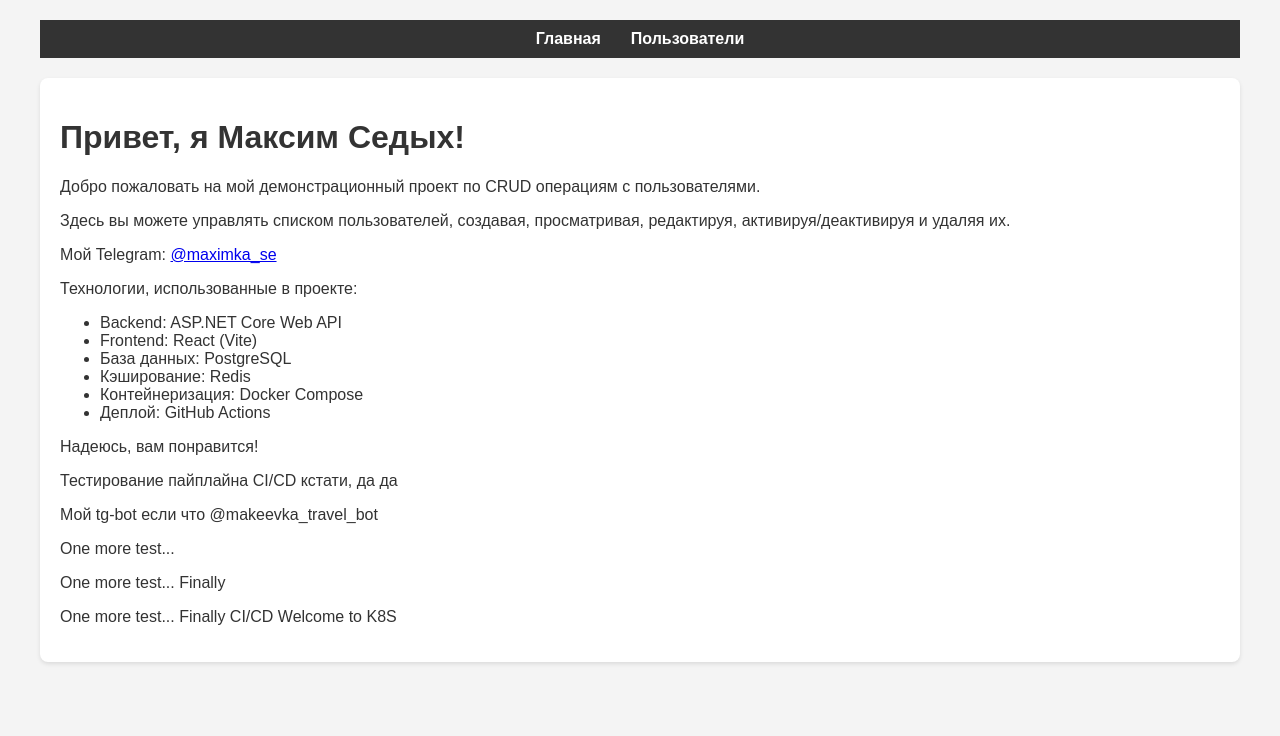
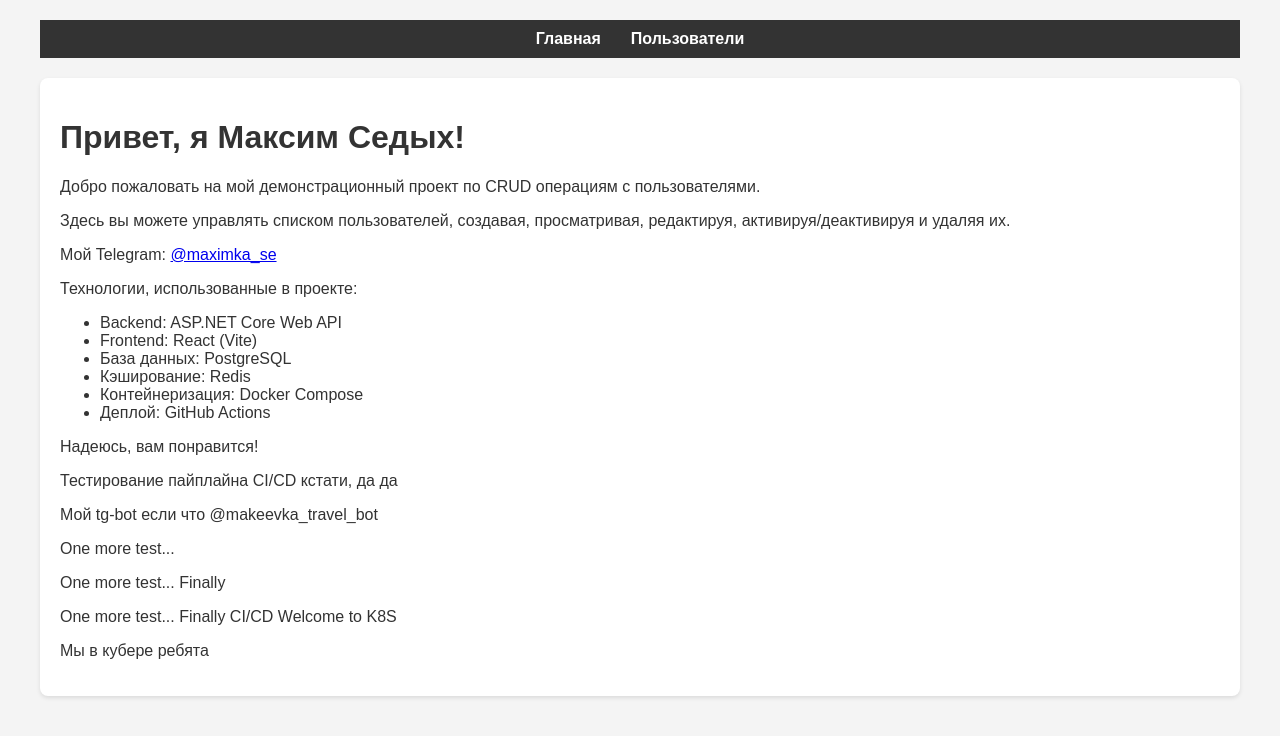
Before and after one commit to Maxim-Sedykh/UserCrud, a React (Vite) app in the folder usercrud.client/: page / in a window 1280 px wide. Shown: the top 736 px of the page. Built offline with nearby package versions, Linux system fonts and the light colour scheme.

Commit message:
тестик попс

```diff
--- a/usercrud.client/src/pages/HomePage.jsx
+++ b/usercrud.client/src/pages/HomePage.jsx
@@ -22,6 +22,7 @@ const HomePage = () => {
       <p>One more test...</p>
       <p>One more test... Finally</p>
       <p>One more test... Finally CI/CD Welcome to K8S</p>
+      <p>Мы в кубере ребята</p>
     </div>
   );
 };
```
